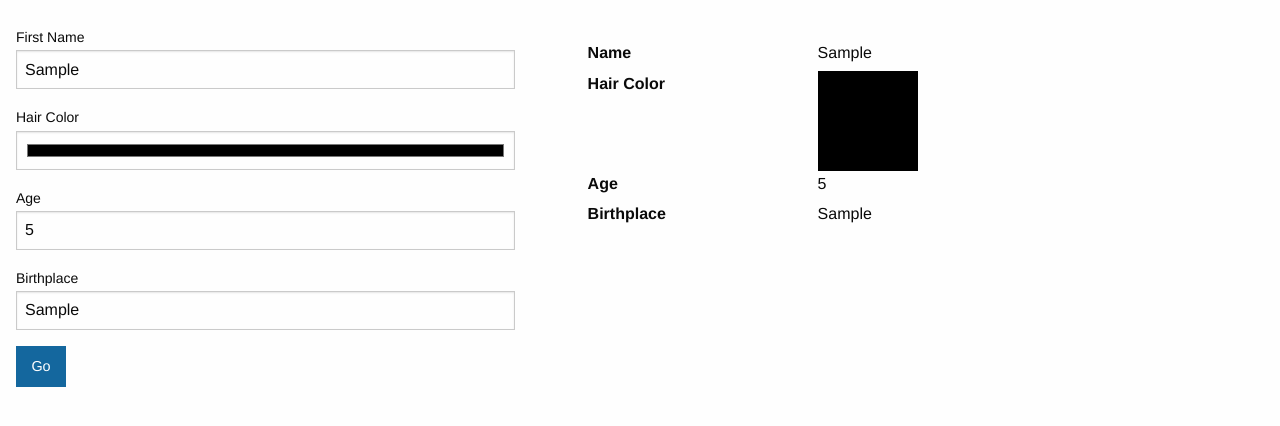
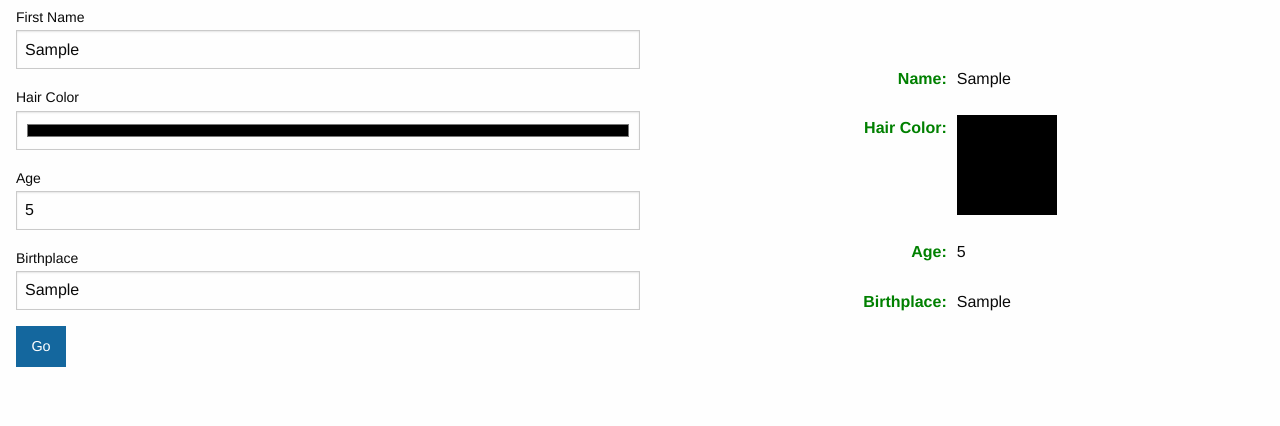
Before and after one commit to dstrus/people-factory, a plain HTML site: page index.html in a window 1280 px wide. Both pictures are taken after typing "Sample", "5", "Sample" into the empty fields and a click on the button "Go". Shown: the part 86-512 px from the top of the page. Drawn offline with nearby package versions, Linux system fonts and the light colour scheme.

Commit message:
Tweak DL styles

```diff
--- a/index.css
+++ b/index.css
@@ -2,48 +2,48 @@ body {
   padding: 1rem;
 }
 
-section > div {
-  width: 80%;
-  margin: 20px auto;
+section {
+  display: flex;
 }
 
-dl {
-  padding: 15px 10px;
+section > div {
+  flex-grow: 1;
+}
+
+.details {
+  flex-grow: 1;
+  display: flex;
+  align-items: center;
+  justify-content: center;
 }
 
 dl > li {
   list-style: none;
 }
 
-dt, dd {
-  display: inline-block;
-  vertical-align: top;
-  width: 48%;
+dl > li + li {
+  margin-top: 1rem;
+}
+
+dl {
+  padding: 0.5em;
+}
+dt {
+  float: left;
+  clear: left;
+  width: 100px;
+  text-align: right;
+  font-weight: bold;
+  color: green;
+}
+dt::after {
+  content: ":";
+}
+dd {
+  margin: 0 0 0 110px;
+  padding: 0 0 0.5em 0;
 }
 
 dl:nth-of-type(even) {
   background-color: WhiteSmoke;
 }
-
-@media (min-width: 700px) {
-  section > div {
-    width: 60%;
-  }
-}
-
-@media (min-width: 900px) {
-  section > div {
-    float: left;
-    width: 40%;
-  }
-
-  section > div + div {
-    margin: 20px 5%;
-  }
-
-  section::after {
-    clear: both;
-    content: "";
-    display: table;
-  }
-}
```
